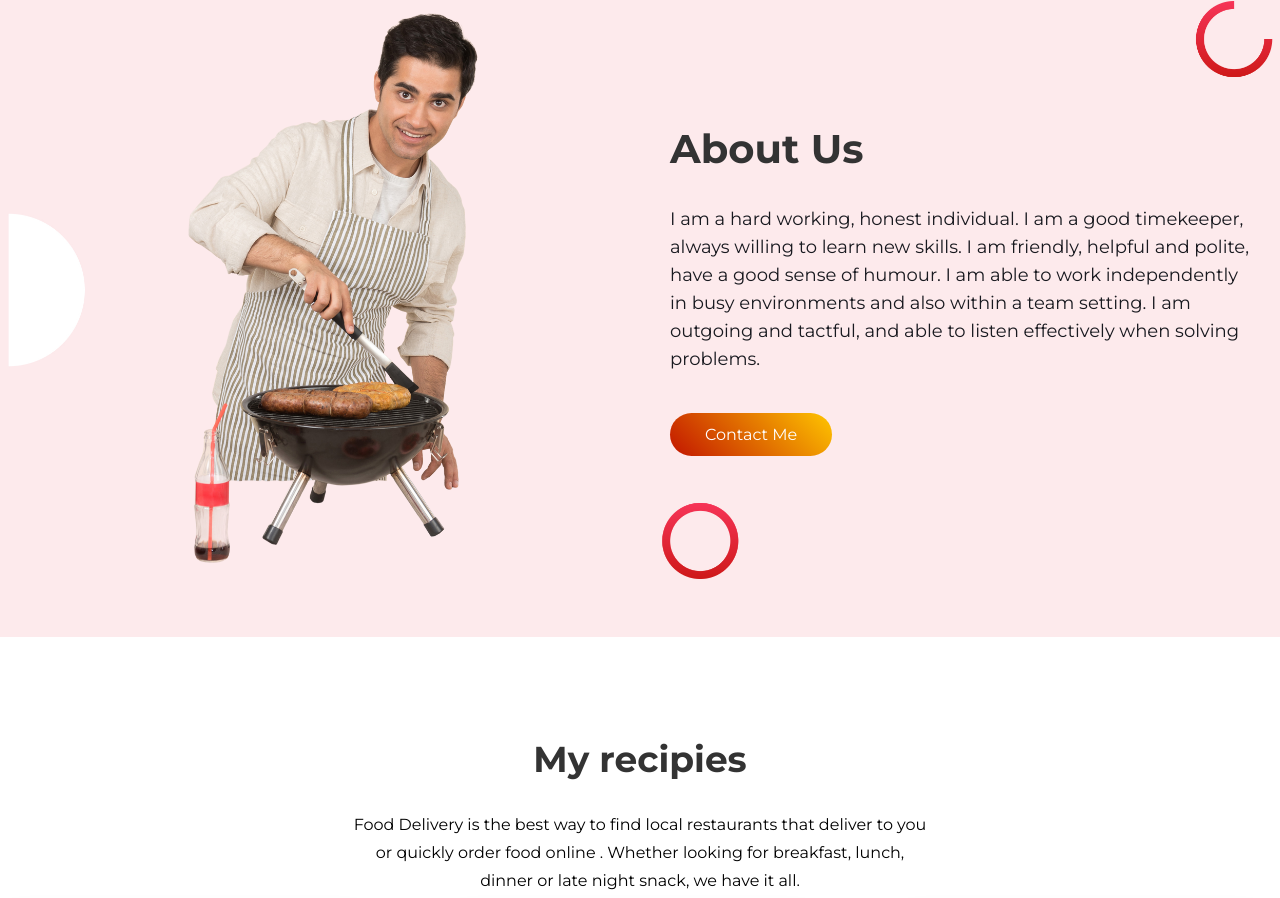
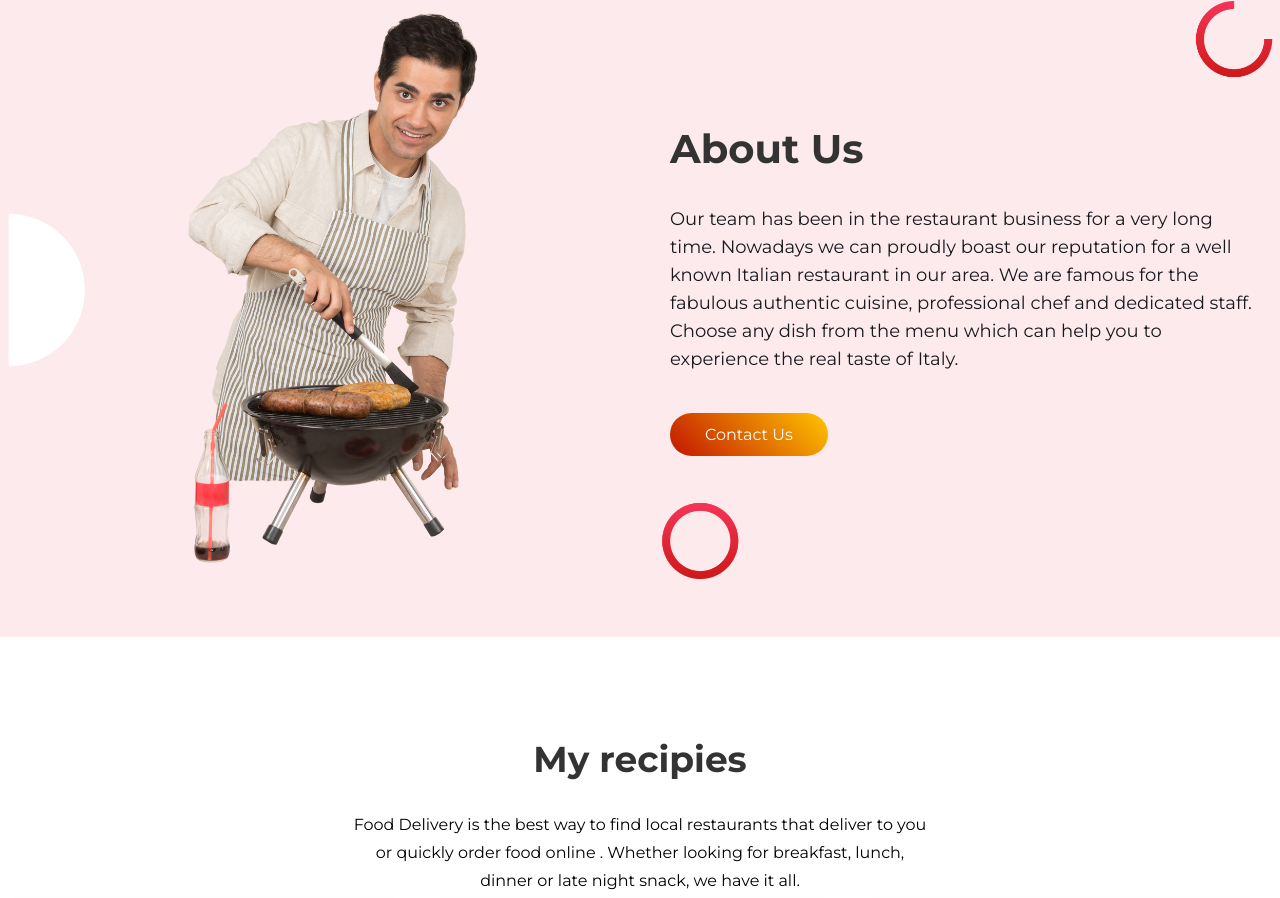
Before and after one commit to Naim-Ahmed-Mamun/Food-Network, a plain HTML site: page index.html in a window 1280 px wide. Shown: the part 767-1665 px from the top of the page. Drawn offline with Linux system fonts and the light colour scheme.

Commit message:
about add

```diff
--- a/css/style.css
+++ b/css/style.css
@@ -26,6 +26,13 @@ img{
 .diff_color{
     color: #FB934A;
 }
+.btn {
+    background: linear-gradient(45deg,#c21500, #ffc500);
+    padding: 12px 35px;
+    border-radius: 35px;
+    display: inline-block;
+    color: white;
+}
 /* ----global css end */
 
 /* -----header start-------- */
@@ -37,7 +44,6 @@ img{
     align-items: center;
     flex-wrap: wrap;
     height: 60px;
-    /* background-color: black; */
     box-shadow: 0 2px 4px 0 rgba(0,0,0,.2);
     padding: 5px 15px;
 }
@@ -84,13 +90,7 @@ img{
     line-height: 30px;
     margin-bottom: 50px;
 }
-.btn {
-    background: linear-gradient(45deg,#c21500, #ffc500);
-    padding: 12px 35px;
-    border-radius: 35px;
-    display: inline-block;
-    color: white;
-}
+
 .header_img{
     text-align: center;
 }
@@ -160,7 +160,7 @@ img{
     margin-bottom: 38px;
 }
 .recipe_item{
-    flex-basis: 30%;
+    flex-basis: 33%;
 }
 .recipe_item_inner{
     box-shadow: 0px 0px 40px rgba(0, 0, 0, 0.15);
--- a/index.html
+++ b/index.html
@@ -27,7 +27,6 @@
                     <li><a href="#">Home</a></li>
                     <li><a href="#">About</a></li>
                     <li><a href="#">Recipe</a></li>
-                    <li><a href="#">Testimonial</a></li>
                     <li><a href="#">Contact</a></li>
                 </ul>
              </div>
@@ -64,8 +63,8 @@
                 <div class="about_desc">
                     <div class="about_desc_inner">
                         <h3>About Us</h3>
-                        <p>I am a hard working, honest individual. I am a good timekeeper, always willing to learn new skills. I am friendly, helpful and polite, have a good sense of humour. I am able to work independently in busy environments and also within a team setting. I am outgoing and tactful, and able to listen effectively when solving problems.</p>
-                        <a class="btn" target="_blank" href="https://www.facebook.com/profile.php?id=100010169807336"> Contact Me</a>
+                        <p>Our team has been in the restaurant business for a very long time. Nowadays we can proudly boast our reputation for a well known Italian restaurant in our area. We are famous for the fabulous authentic cuisine, professional chef and dedicated staff. Choose any dish from the menu which can help you to experience the real taste of Italy.</p>
+                        <a class="btn" target="_blank" href="https://www.facebook.com/profile.php?id=100010169807336"> Contact Us</a>
                     </div>
                 </div>
             </div>
@@ -157,6 +156,7 @@
     </section>
     <!-- contact section end -->
 
+    <!-- footer start -->
     <footer class="footer">
         <div class="container">
             <div class="footer_item">
@@ -165,5 +165,6 @@
             </div>
         </div>
     </footer>
+    <!-- footer end -->
 </body>
 </html>
```
